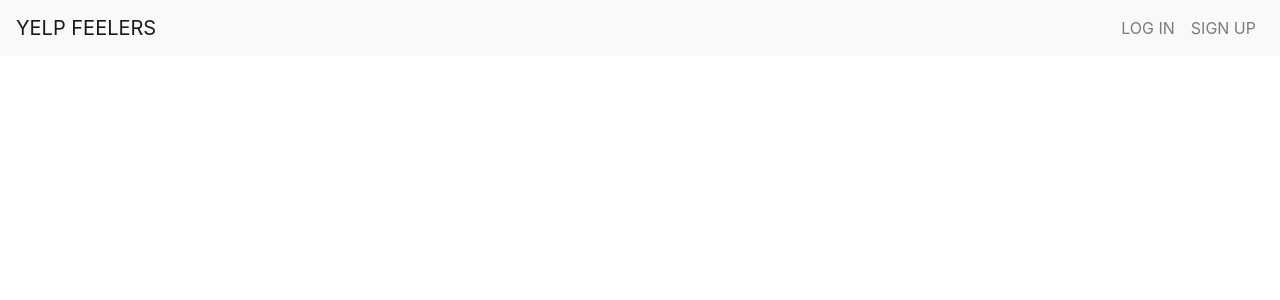
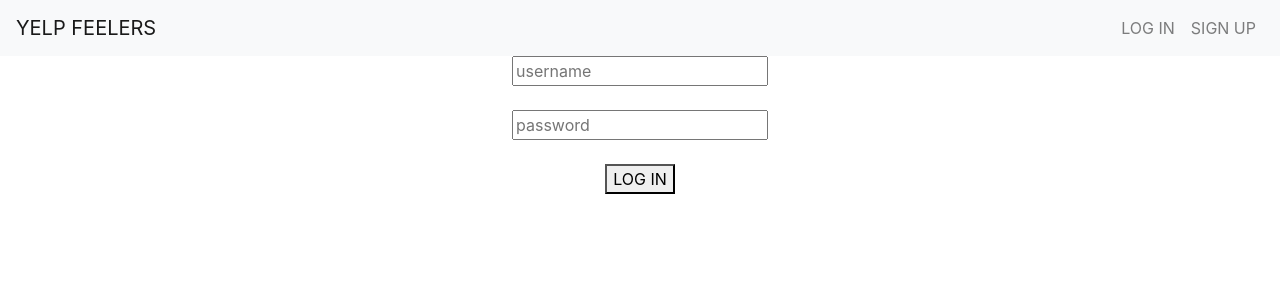
Before and after one commit to yelp-feelers/official_yelpfeelers, a React (Create React App) app in the folder front-end/tacos/: page / in a window 1280 px wide. Shown: the top 300 px of the page. Built offline with nearby package versions, Linux system fonts and the light colour scheme.

Commit message:
couple formatting tweaks

```diff
--- a/front-end/tacos/src/App.js
+++ b/front-end/tacos/src/App.js
@@ -53,6 +53,7 @@ class App extends Component {
       <Router>
         <div className="App">
           {this.props.loggedIn ? <div>{loggedInNavBar}</div> : <div>{loggedOutNavBar}</div>}
+          <Route path="/" exact component={Login} />
           <Route path="/login" exact component={Login} />
           <Route path="/signup" component={Signup} />
           <PrivateRoute exact path="/restaurants" component={RestaurantList} />
--- a/front-end/tacos/src/Components/Login.js
+++ b/front-end/tacos/src/Components/Login.js
@@ -37,6 +37,7 @@ class Login extends Component {
             onChange={this.handleChanges}
           />
           <br />
+          <br />
           <input
             name="password"
             type="text"
```
